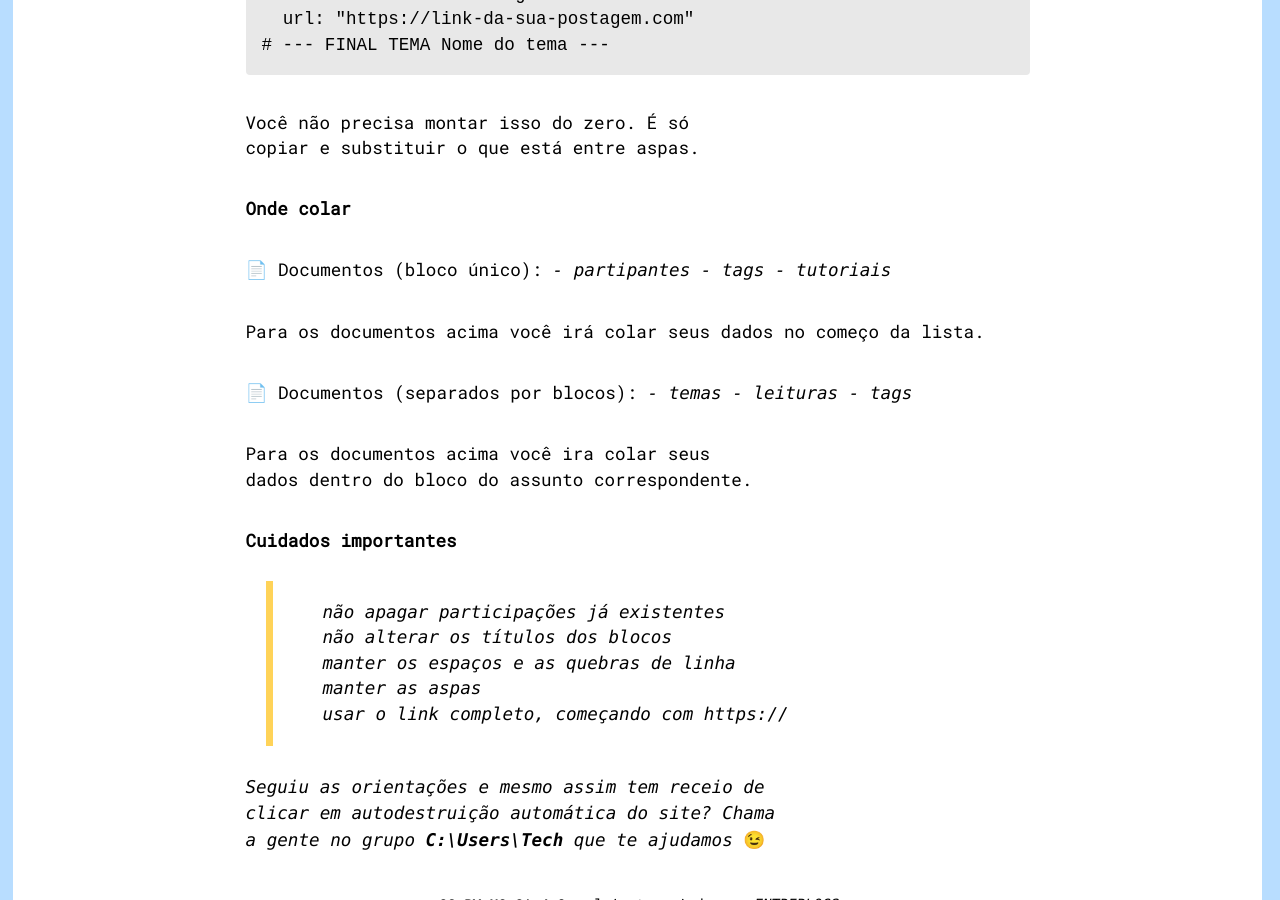
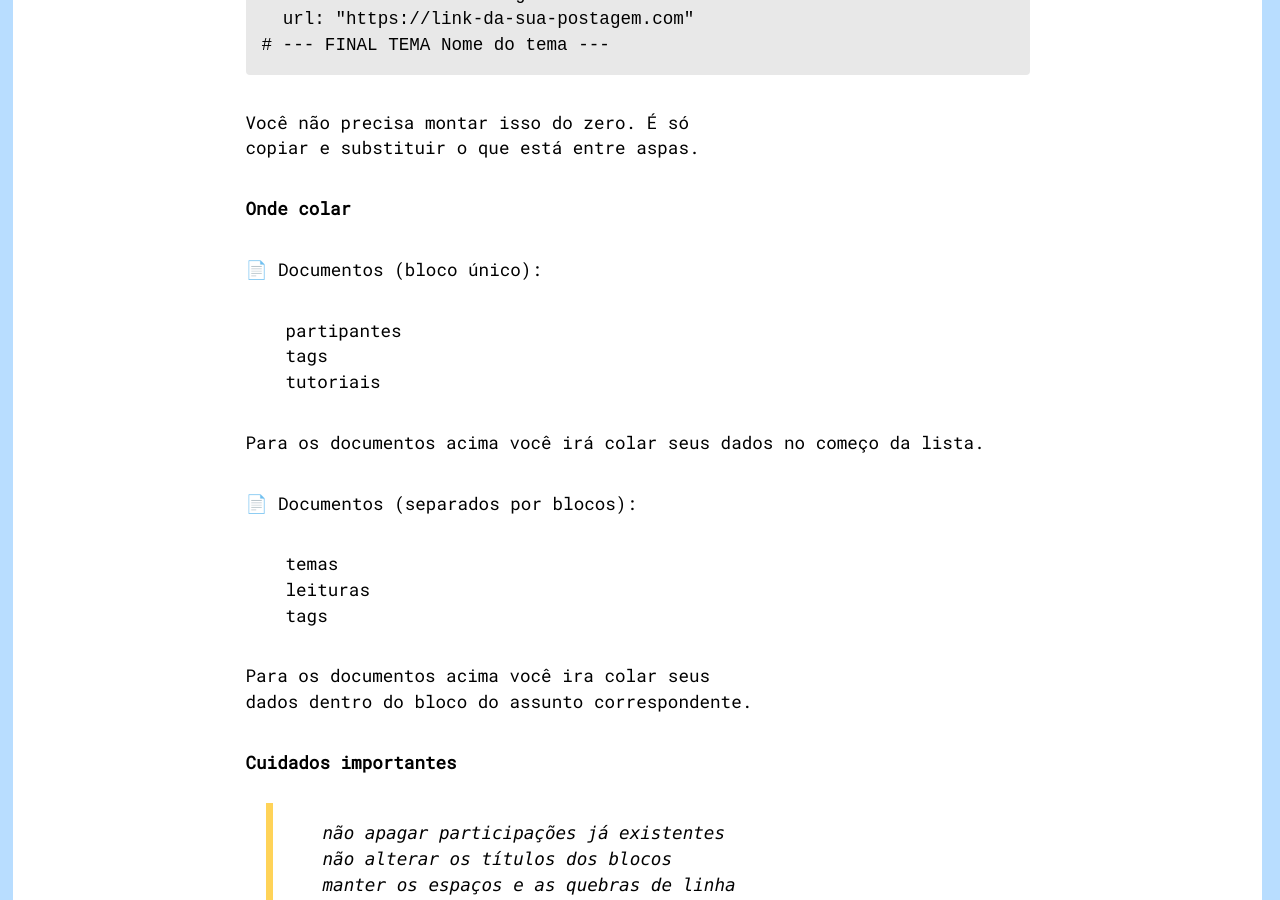
Before and after one commit to bamoretti/entreblogs, a Jekyll site: the page built from update-docs.md, in a window 1280 px wide and 900 px high, scrolled down 1231 px. Built offline with Jekyll 4.4.1, drawn with Linux system fonts in a browser that asks for light colours; comment, search, counter and statistics services are not loaded.

Commit message:
Update update-docs.md

```diff
--- a/update-docs.md
+++ b/update-docs.md
@@ -34,16 +34,16 @@ Você não precisa montar isso do zero.
 **Onde colar**
 
 📄 Documentos (bloco único):
-_- partipantes_
-_- tags_
-_- tutoriais_
+- partipantes
+- tags
+- tutoriais
 
 Para os documentos acima você irá colar seus dados no começo da lista.
 
 📄 Documentos (separados por blocos):
-_- temas_
-_- leituras_
-_- tags_
+- temas
+- leituras
+- tags
 
 Para os documentos acima você ira colar seus dados dentro do bloco do assunto correspondente.
 
```
